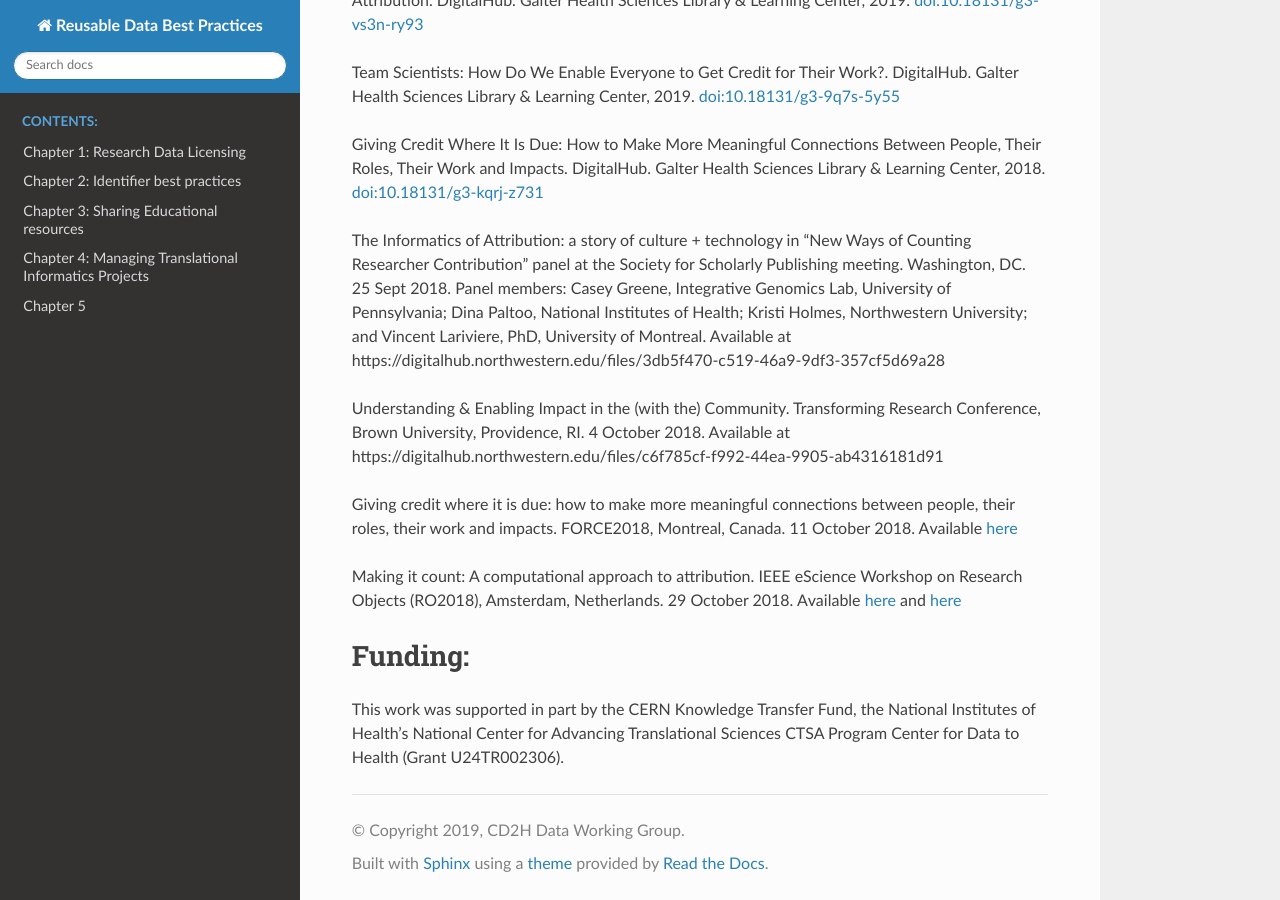
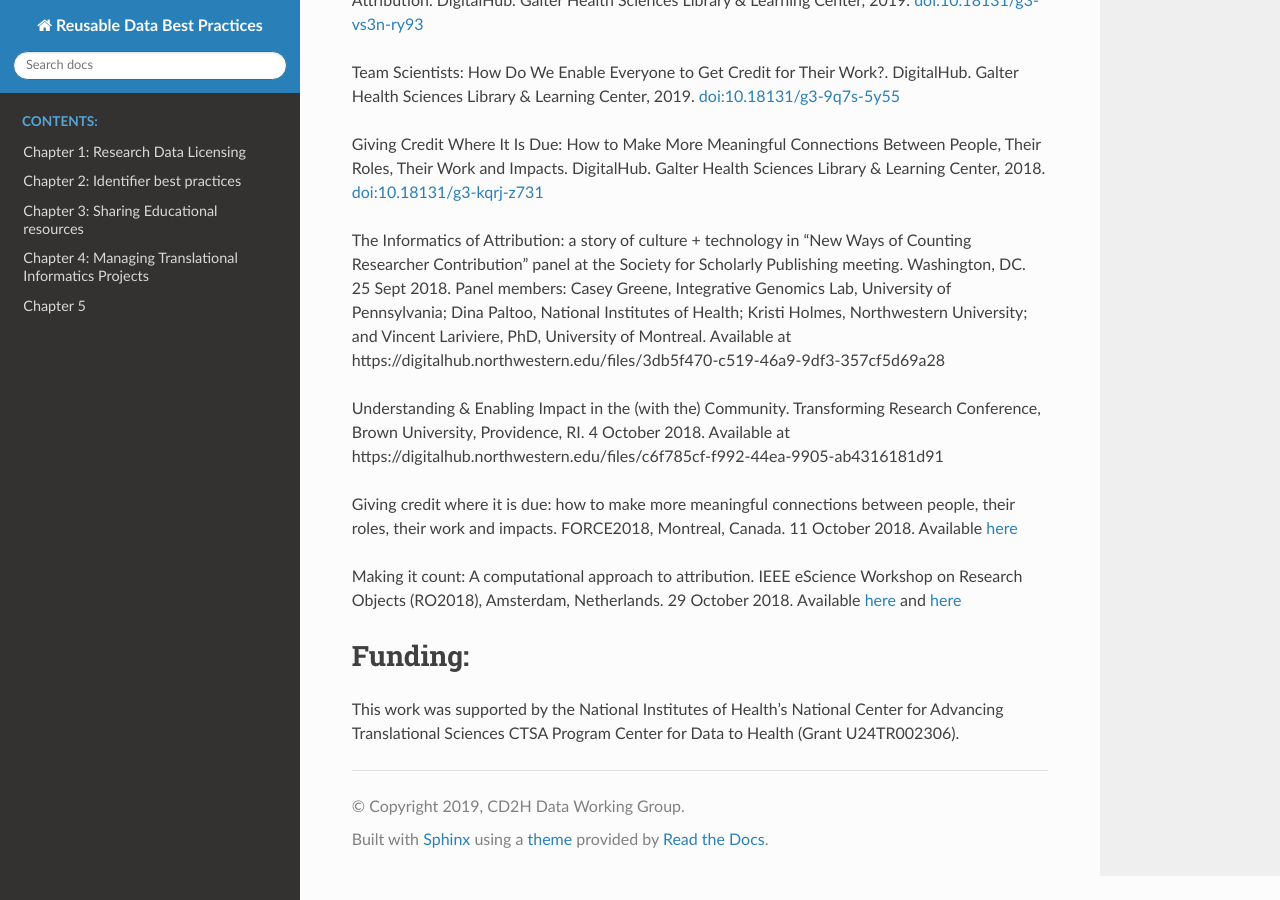
Before and after one commit to data2health/informatics-playbook, a Sphinx documentation site: the page built from docs/chapters/Chapter_8.md, in a window 1280 px wide and 900 px high, scrolled down 3962 px. Built offline with Sphinx 7.4.7 and the Read the Docs theme 2.0.0, drawn with Linux system fonts in a browser that asks for light colours.

Commit message:
Update Chapter_8.md
needed to fix  a typo

```diff
--- a/docs/chapters/Chapter_8.md
+++ b/docs/chapters/Chapter_8.md
@@ -99,4 +99,4 @@ Making it count: A computational approach to attribution. IEEE eScience Workshop
 
 # Funding:
 
-This work was supported in part by the CERN Knowledge Transfer Fund, the National Institutes of Health’s National Center for Advancing Translational Sciences CTSA Program Center for Data to Health (Grant U24TR002306).
+This work was supported by the National Institutes of Health’s National Center for Advancing Translational Sciences CTSA Program Center for Data to Health (Grant U24TR002306).
```
